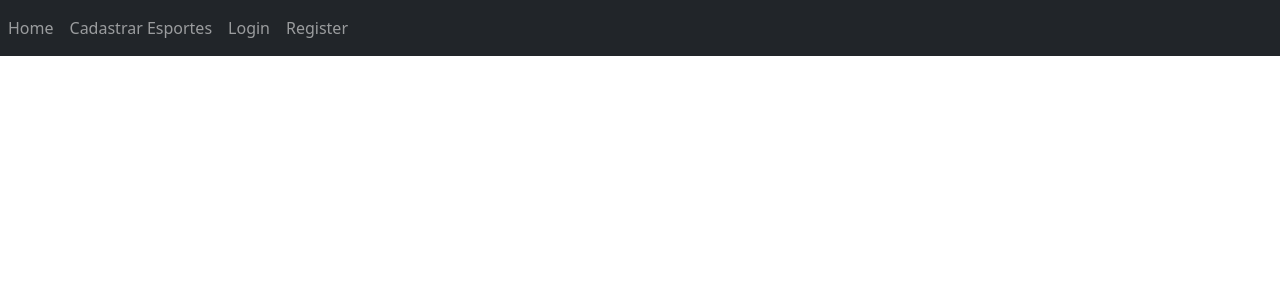
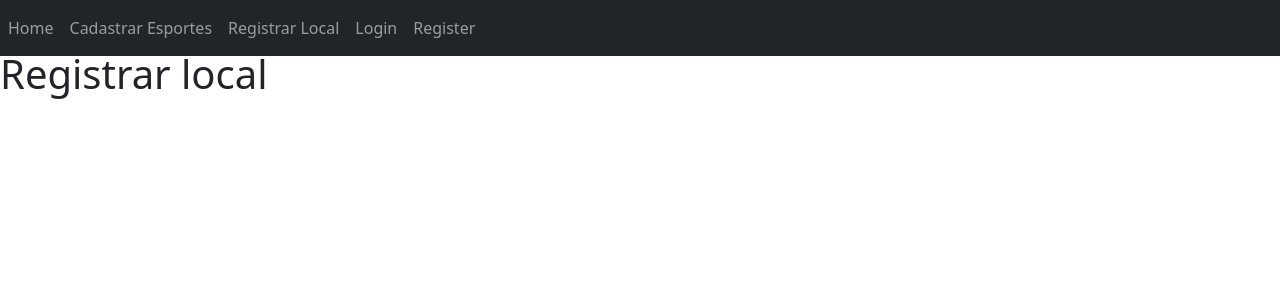
Before and after one commit to CarlosHenrique191/proweb3, a Nuxt app in the folder app-front/: page /RegistrarLocal in a window 1280 px wide. Shown: the top 300 px of the page. Built offline with nearby package versions, Linux system fonts and the light colour scheme.

Commit message:
projeto front

```diff
--- a/app-front/components/NavbarBootstrap.vue
+++ b/app-front/components/NavbarBootstrap.vue
@@ -4,6 +4,8 @@
             <b-navbar-nav>
                 <b-nav-item href="/Home">Home</b-nav-item>
                 <b-nav-item href="/CadastrarEsportes">Cadastrar Esportes</b-nav-item>
+                <b-nav-item href="/RegistrarLocal">Registrar Local</b-nav-item>
+
                 <b-nav-item href="/Login">Login</b-nav-item>
                 <b-nav-item href="/Register">Register</b-nav-item>
                 <!-- Navbar dropdowns
--- a/app-front/layouts/default.vue
+++ b/app-front/layouts/default.vue
@@ -3,8 +3,14 @@
         <div>
             <NavbarBootstrap />
         </div>
-        <div>
+        <div id="default-body">
             <nuxt />
         </div>
     </div>
 </template>
+
+<style>
+#default-body {
+    margin-top: 50px;
+}
+</style>
--- /dev/null
+++ b/app-front/pages/RegistrarLocal.vue
@@ -0,0 +1,6 @@
+<template>
+    <h1>
+        Registrar local
+    </h1>
+
+</template>
```
